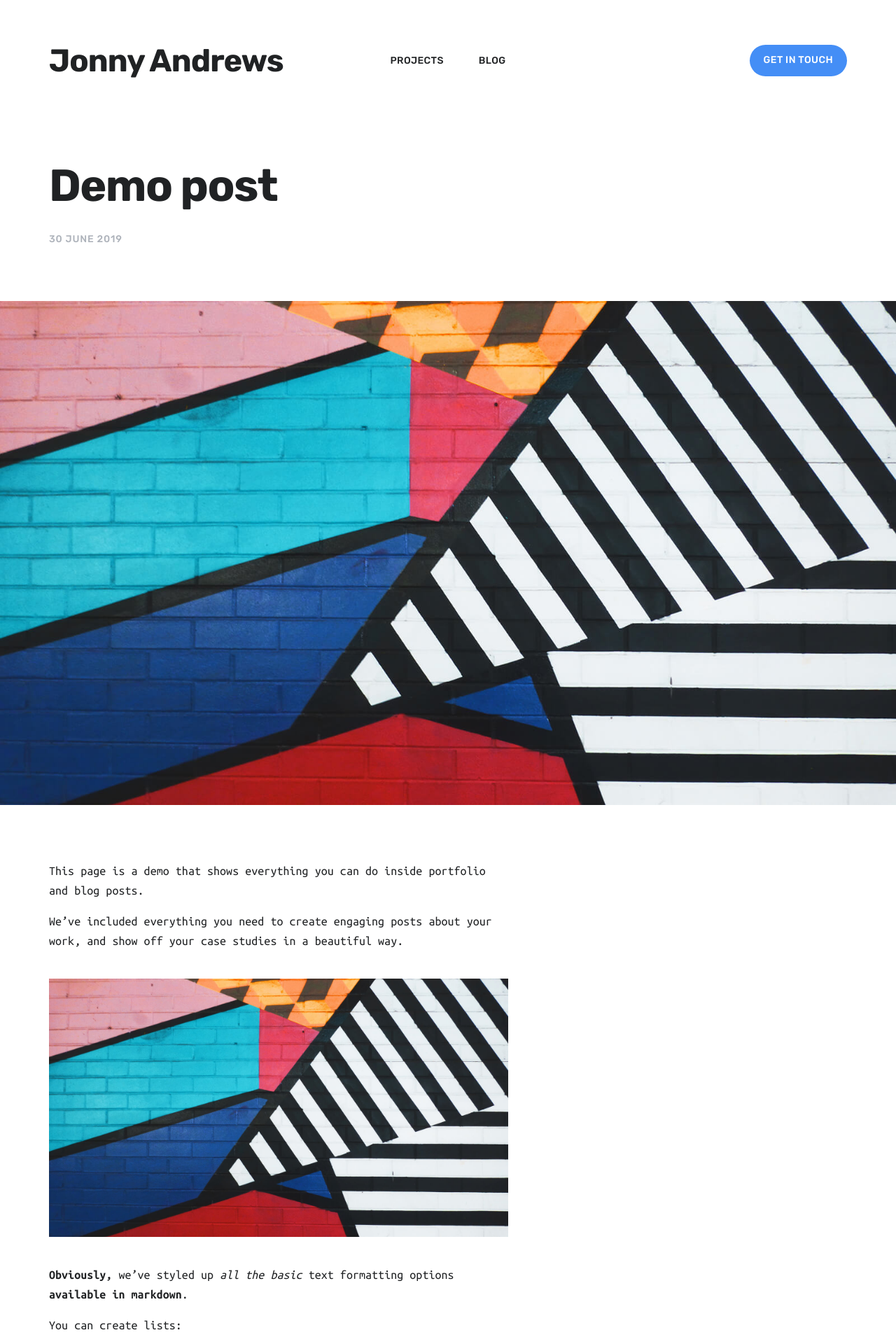
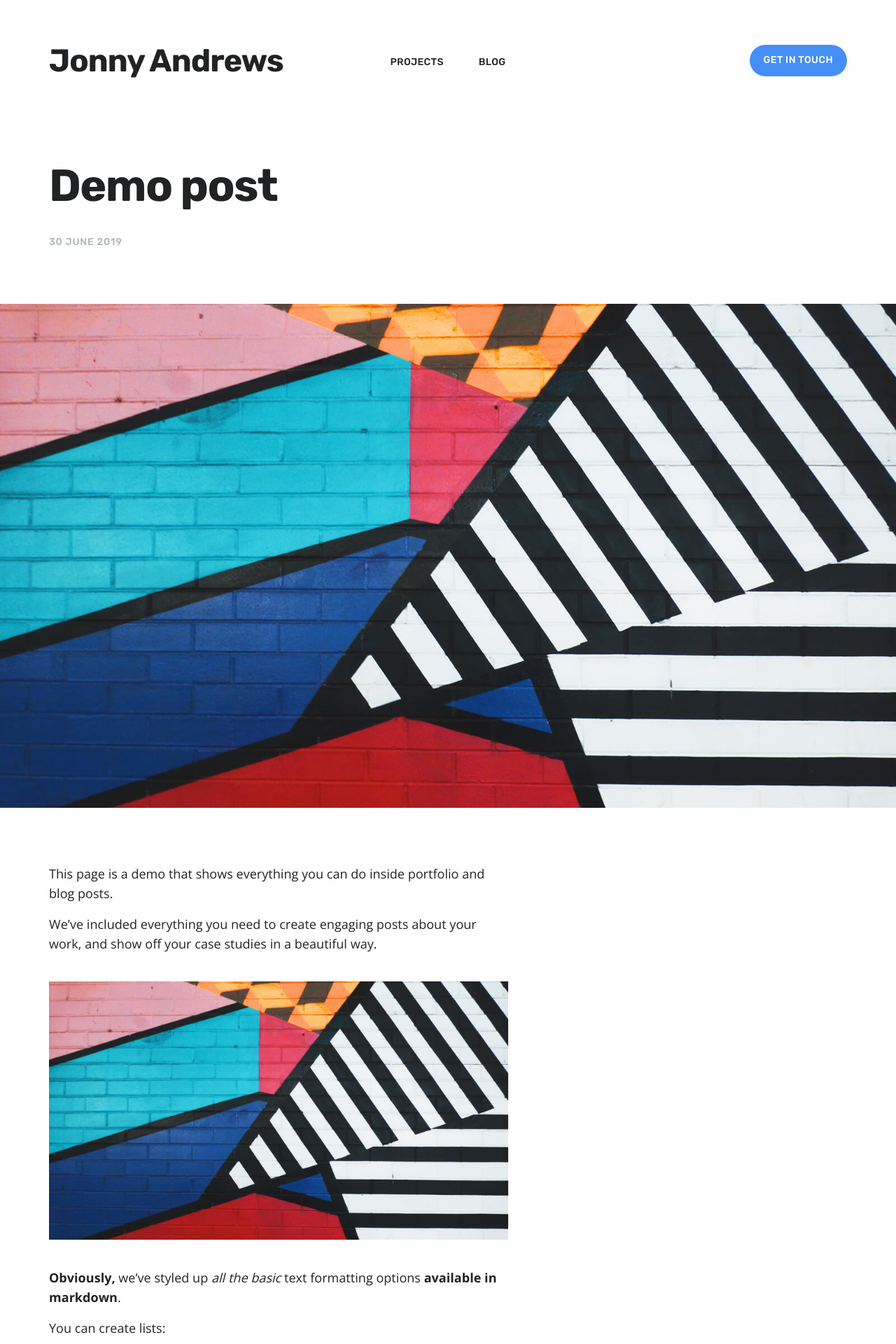
Before and after one commit to jonathanandrewsuk/jonathanandrewsuk.github.io, a Jekyll site: the page built from _posts/2019-06-30-demo-post.md, in a window 1280 px wide. Shown: the top 1920 px of the page at 70% size. Built offline with Jekyll 4.4.1, drawn with Linux system fonts in a browser that asks for light colours; nearby versions of some CDN libraries.

Commit message:
Update settings.yml

```diff
--- a/_data/settings.yml
+++ b/_data/settings.yml
@@ -71,9 +71,9 @@
   error_color: '#D64541'
 
 font_settings:
-  font_embed: '<link href="https://fonts.googleapis.com/css?family=Rubik:400,500,700|Ubuntu+Mono:400,700" rel="stylesheet">'
+  font_embed: '<link href="https://fonts.googleapis.com/css?family=Rubik:400,500,700|Open+Sans:400,700" rel="stylesheet">'
   title_font: 'Rubik, sans-serif'
-  body_font: '"Ubuntu Mono", sans-serif'
+  body_font: '"Open Sans", sans-serif'
   regular_weight: 400
   bold_weight: 700
   site_title:
```
